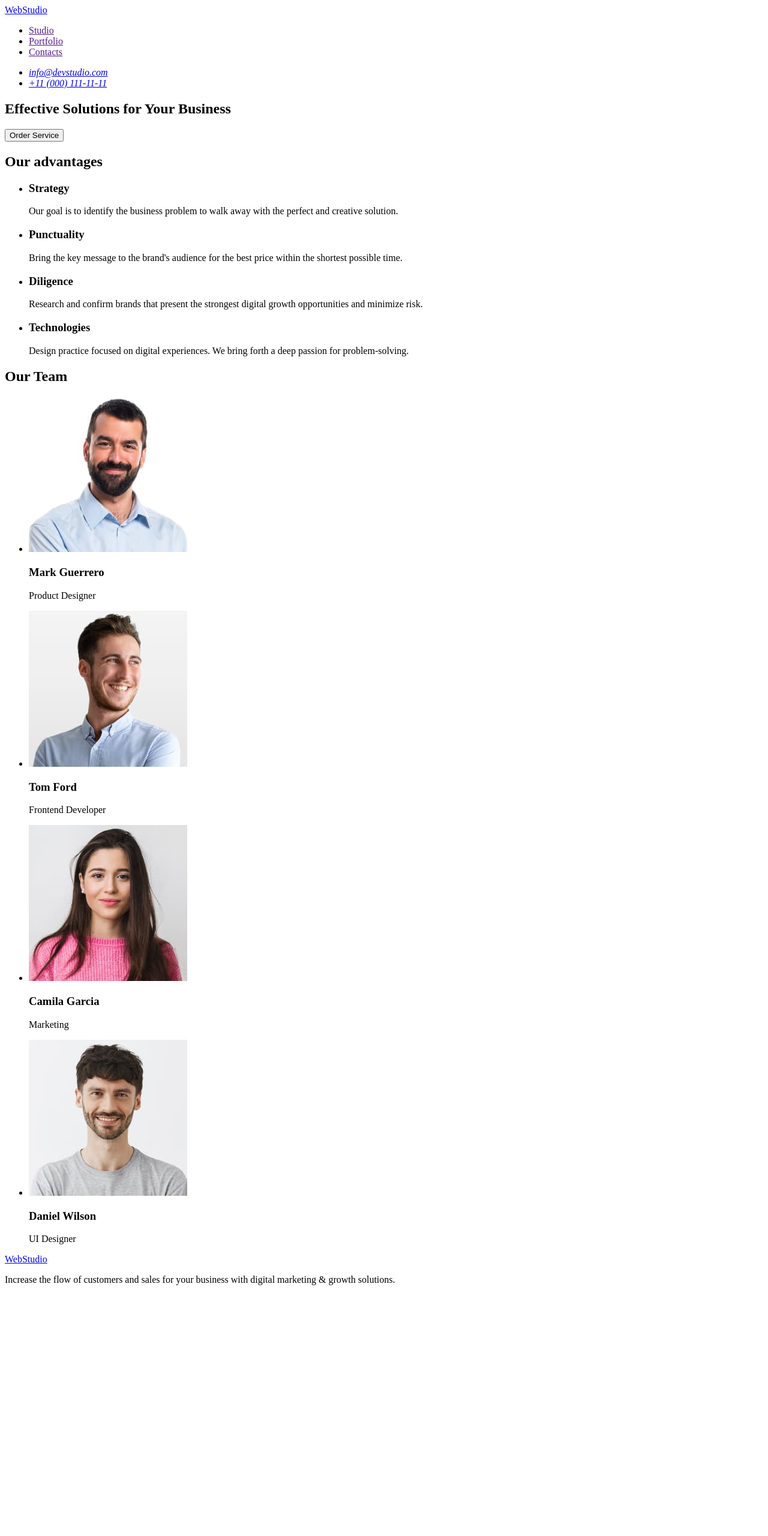
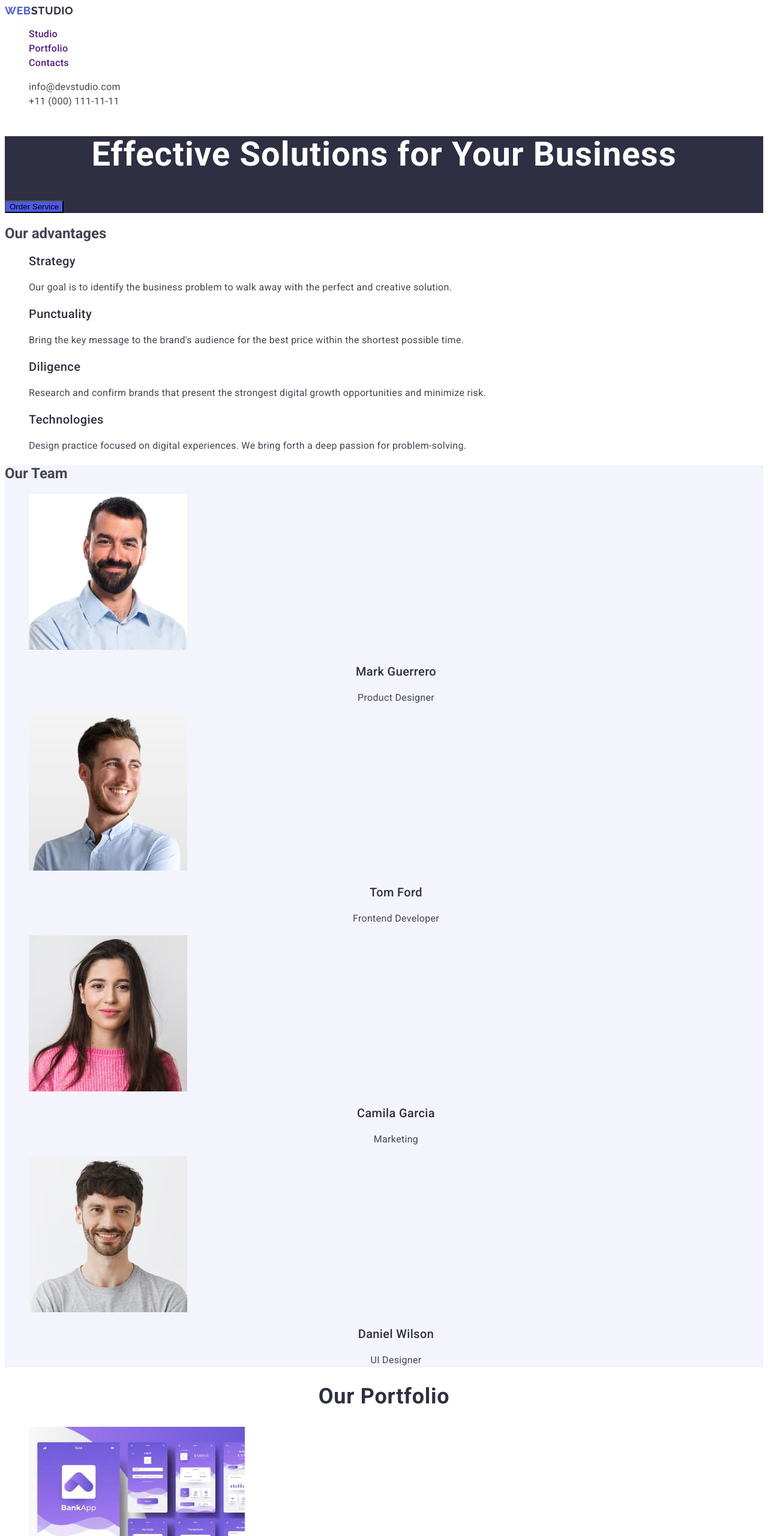
Before and after one commit to Eone-tgx/goit-markup-hw-02, a plain HTML site: page index.html in a window 1280 px wide. Shown: the top 2560 px of the page at 60% size. Before the commit the page ends 2158 px from the top, so only its background shows below. Drawn offline with Linux system fonts and the light colour scheme.

Commit message:
add section portfolio and css

```diff
--- /dev/null
+++ b/css/styles.css
@@ -0,0 +1,157 @@
+body {
+  font-family: "Roboto", "Raleway", sans-serif;
+  color: #434455;
+  background-color: #fff;
+}
+
+a {
+  text-decoration: none;
+}
+
+ul {
+  list-style-type: none;
+}
+
+.nav-logo {
+  font-family: "Raleway", sans-serif;
+  font-weight: 700;
+  font-size: 18px;
+  line-height: 1.16;
+  letter-spacing: 0.03em;
+  text-transform: uppercase;
+  color: #4d5ae5;
+}
+
+.nav-logo-item {
+  color: #2e2f42;
+}
+
+.nav-list-item {
+  font-weight: 500;
+  font-size: 16px;
+  line-height: 1.5;
+  letter-spacing: 0.02em;
+  color: #2e2f42;
+}
+
+.nav-list-item .nav-link:hover,
+.nav-list-item .nav-link:focus {
+  color: #404bbf;
+}
+
+.contact-info-link {
+  font-style: normal;
+  font-size: 16px;
+  line-height: 1.5;
+  letter-spacing: 0.02em;
+  color: #434455;
+}
+
+.contact-info-item .contact-info-link:hover,
+.contact-info-item .contact-info-link:focus {
+  color: #404bbf;
+}
+
+.hero {
+  background: #2e2f42;
+}
+
+.hero-title {
+  font-weight: 700;
+  font-size: 56px;
+  line-height: 1.07143;
+  letter-spacing: 0.02em;
+  text-align: center;
+  color: #fff;
+}
+
+.hero-button {
+  cursor: pointer;
+  background: #4d5ae5;
+}
+
+.hero-button:hover {
+  background-color: #404bbf;
+}
+
+.advantages-subtitle {
+  font-weight: 500;
+  font-size: 20px;
+  line-height: 1.2;
+  letter-spacing: 0.02em;
+  color: #2e2f42;
+}
+
+.advantages-descr {
+  font-size: 16px;
+  line-height: 1.5;
+  letter-spacing: 0.02em;
+}
+
+.team {
+  background: #f4f4fd;
+}
+
+.member-name {
+  font-weight: 500;
+  font-size: 20px;
+  line-height: 1.2;
+  letter-spacing: 0.02em;
+  text-align: center;
+  color: #2e2f42;
+}
+
+.member-role {
+  font-size: 16px;
+  line-height: 1.5;
+  letter-spacing: 0.02em;
+  text-align: center;
+}
+
+.portfolio-title {
+  font-weight: 700;
+  font-size: 36px;
+  line-height: 1.11;
+  letter-spacing: 0.02em;
+  text-align: center;
+  color: #2e2f42;
+}
+
+.portfolio-subtitle {
+  font-weight: 500;
+  font-size: 20px;
+  line-height: 1.2;
+  letter-spacing: 0.02em;
+  color: #2e2f42;
+}
+
+.portfolio-descr {
+  font-size: 16px;
+  line-height: 1.5;
+  letter-spacing: 0.02em;
+}
+
+.footer {
+  background: #2e2f42;
+}
+
+.footer-logo {
+  font-family: "Raleway", sans-serif;
+  font-weight: 700;
+  font-size: 18px;
+  line-height: 1.16;
+  letter-spacing: 0.03em;
+  text-transform: uppercase;
+  color: #4d5ae5;
+}
+
+.footer-logo-item {
+  color: #f4f4fd;
+}
+
+.footer-descr {
+  font-size: 16px;
+  line-height: 1.5;
+  letter-spacing: 0.02em;
+  color: #f4f4fd;
+}
--- a/index.html
+++ b/index.html
@@ -4,104 +4,203 @@
     <meta charset="UTF-8" />
     <meta name="viewport" content="width=device-width, initial-scale=1.0" />
     <title>WebStudio</title>
+
+    <link rel="preconnect" href="https://fonts.googleapis.com" />
+    <link rel="preconnect" href="https://fonts.gstatic.com" crossorigin />
+    <link
+      href="https://fonts.googleapis.com/css2?family=Raleway:wght@700&family=Roboto:wght@400;500;700&display=swap"
+      rel="stylesheet"
+    />
+
+    <link rel="stylesheet" href="css/styles.css" />
   </head>
   <body>
-    <header>
-      <nav>
-        <a href="./index.html">WebStudio</a>
-        <ul>
-          <li><a href="">Studio</a></li>
-          <li><a href="">Portfolio</a></li>
-          <li><a href="">Contacts</a></li>
+    <header class="header">
+      <nav class="nav">
+        <a href="./index.html" class="nav-logo"
+          >Web<span class="nav-logo-item">Studio</span></a
+        >
+        <ul class="nav-list">
+          <li class="nav-list-item"><a href="" class="nav-link">Studio</a></li>
+          <li class="nav-list-item">
+            <a href="" class="nav-link">Portfolio</a>
+          </li>
+          <li class="nav-list-item">
+            <a href="" class="nav-link">Contacts</a>
+          </li>
         </ul>
       </nav>
 
-      <address>
-        <ul>
-          <li><a href="mailto:info@devstudio.com">info@devstudio.com</a></li>
-          <li><a href="tel:+110001111111">+11 (000) 111-11-11</a></li>
+      <address class="contact-info">
+        <ul class="contact-info-list">
+          <li class="contact-info-item">
+            <a href="mailto:info@devstudio.com" class="contact-info-link"
+              >info@devstudio.com</a
+            >
+          </li>
+          <li class="contact-info-item">
+            <a href="tel:+110001111111" class="contact-info-link"
+              >+11 (000) 111-11-11</a
+            >
+          </li>
         </ul>
       </address>
     </header>
-    <main>
-      <section>
-        <h1>Effective Solutions for Your Business</h1>
-        <button type="button">Order Service</button>
+    <main class="main">
+      <section class="hero">
+        <h1 class="hero-title">Effective Solutions for Your Business</h1>
+        <button type="button" class="hero-button">Order Service</button>
       </section>
-      <section>
-        <h2>Our advantages</h2>
-        <ul>
-          <li>
-            <h3>Strategy</h3>
-            <p>
+      <section class="advantages">
+        <h2 class="advantages-title">Our advantages</h2>
+        <ul class="advantages-list">
+          <li class="advantages-item">
+            <h3 class="advantages-subtitle">Strategy</h3>
+            <p class="advantages-descr">
               Our goal is to identify the business problem to walk away with the
               perfect and creative solution.
             </p>
           </li>
-          <li>
-            <h3>Punctuality</h3>
-            <p>
+          <li class="advantages-item">
+            <h3 class="advantages-subtitle">Punctuality</h3>
+            <p class="advantages-descr">
               Bring the key message to the brand's audience for the best price
               within the shortest possible time.
             </p>
           </li>
-          <li>
-            <h3>Diligence</h3>
-            <p>
+          <li class="advantages-item">
+            <h3 class="advantages-subtitle">Diligence</h3>
+            <p class="advantages-descr">
               Research and confirm brands that present the strongest digital
               growth opportunities and minimize risk.
             </p>
           </li>
-          <li>
-            <h3>Technologies</h3>
-            <p>
+          <li class="advantages-item">
+            <h3 class="advantages-subtitle">Technologies</h3>
+            <p class="advantages-descr">
               Design practice focused on digital experiences. We bring forth a
               deep passion for problem-solving.
             </p>
           </li>
         </ul>
       </section>
-      <section>
-        <h2>Our Team</h2>
-        <ul>
-          <li>
+      <section class="team">
+        <h2 class="team-title">Our Team</h2>
+        <ul class="team-list">
+          <li class="team-member">
             <img
               src="./images/markguerrero.jpg"
               alt="Mark Guerrero photo"
               width="264"
+              class="member-photo"
             />
-            <h3>Mark Guerrero</h3>
-            <p>Product Designer</p>
+            <h3 class="member-name">Mark Guerrero</h3>
+            <p class="member-role">Product Designer</p>
           </li>
-          <li>
-            <img src="./images/tomford.jpg" alt="Tom Ford photo" width="264" />
-            <h3>Tom Ford</h3>
-            <p>Frontend Developer</p>
+          <li class="team-member">
+            <img
+              src="./images/tomford.jpg"
+              alt="Tom Ford photo"
+              width="264"
+              class="member-photo"
+            />
+            <h3 class="member-name">Tom Ford</h3>
+            <p class="member-role">Frontend Developer</p>
           </li>
-          <li>
+          <li class="team-member">
             <img
               src="./images/camilagarcia.jpg"
               alt="Camila Garcia photo"
               width="264"
+              class="member-photo"
             />
-            <h3>Camila Garcia</h3>
-            <p>Marketing</p>
+            <h3 class="member-name">Camila Garcia</h3>
+            <p class="member-role">Marketing</p>
           </li>
-          <li>
+          <li class="team-member">
             <img
               src="./images/danielwilson.jpg"
               alt="Daniel Wilson photo"
               width="264"
+              class="member-photo"
             />
-            <h3>Daniel Wilson</h3>
-            <p>UI Designer</p>
+            <h3 class="member-name">Daniel Wilson</h3>
+            <p class="member-role">UI Designer</p>
+          </li>
+        </ul>
+      </section>
+
+      <section class="portfolio">
+        <h2 class="portfolio-title">Our Portfolio</h2>
+        <ul class="portfolio-list">
+          <li class="portfolio-item">
+            <img
+              src="images/bankingapp.jpg"
+              alt="Banking App photo"
+              width="360"
+              class="portfolio-image"
+            />
+            <h3 class="portfolio-subtitle">Banking App</h3>
+            <p class="portfolio-descr">App</p>
+          </li>
+          <li class="portfolio-item">
+            <img
+              src="images/cashlesspayment.jpg"
+              alt="Cashless Payment photo"
+              width="360"
+              class="portfolio-image"
+            />
+            <h3 class="portfolio-subtitle">Cashless Payment</h3>
+            <p class="portfolio-descr">Marketing</p>
+          </li>
+          <li class="portfolio-item">
+            <img
+              src="images/meditationapp.jpg"
+              alt="Meditation App photo"
+              width="360"
+              class="portfolio-image"
+            />
+            <h3 class="portfolio-subtitle">Meditation App</h3>
+            <p class="portfolio-descr">App</p>
+          </li>
+          <li class="portfolio-item">
+            <img
+              src="images/taxiservice.jpg"
+              alt="Taxi Service photo"
+              width="360"
+              class="portfolio-image"
+            />
+            <h3 class="portfolio-subtitle">Taxi Service</h3>
+            <p class="portfolio-descr">Marketing</p>
+          </li>
+          <li class="portfolio-item">
+            <img
+              src="images/screenillustrations.jpg"
+              alt="Screen Illustrations photo"
+              width="360"
+              class="portfolio-image"
+            />
+            <h3 class="portfolio-subtitle">Screen Illustrations</h3>
+            <p class="portfolio-descr">Design</p>
+          </li>
+          <li class="portfolio-item">
+            <img
+              src="images/onlinecourses.jpg"
+              alt="Online Courses photo"
+              width="360"
+              class="portfolio-image"
+            />
+            <h3 class="portfolio-subtitle">Online Courses</h3>
+            <p class="portfolio-descr">Marketing</p>
           </li>
         </ul>
       </section>
     </main>
-    <footer>
-      <a href="./index.html">WebStudio</a>
-      <p>
+    <footer class="footer">
+      <a href="./index.html" class="footer-logo"
+        >Web<span class="footer-logo-item">Studio</span></a
+      >
+      <p class="footer-descr">
         Increase the flow of customers and sales for your business with digital
         marketing & growth solutions.
       </p>
```
Also changed, not shown: images/bankingapp.jpg (added), images/cashlesspayment.jpg (added), images/meditationapp.jpg (added), images/onlinecourses.jpg (added), images/screenillustrations.jpg (added), images/taxiservice.jpg (added).
